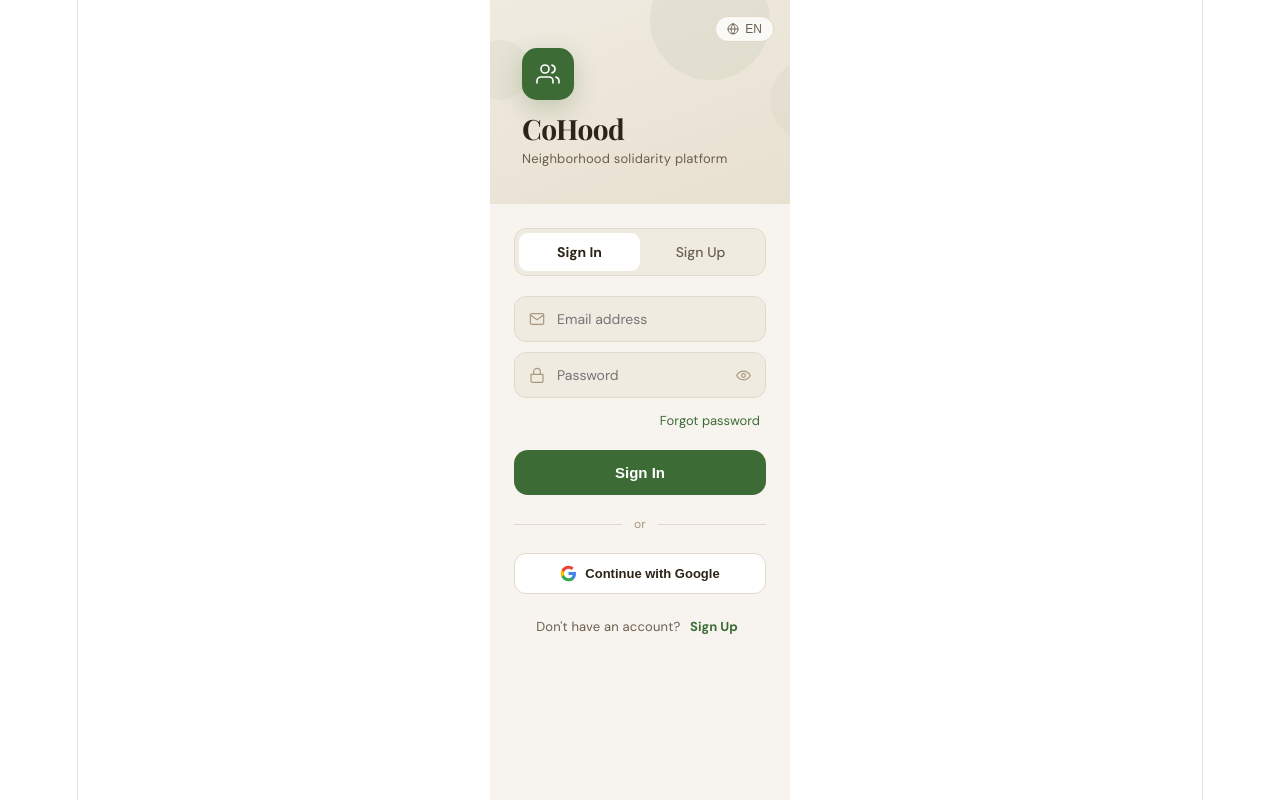
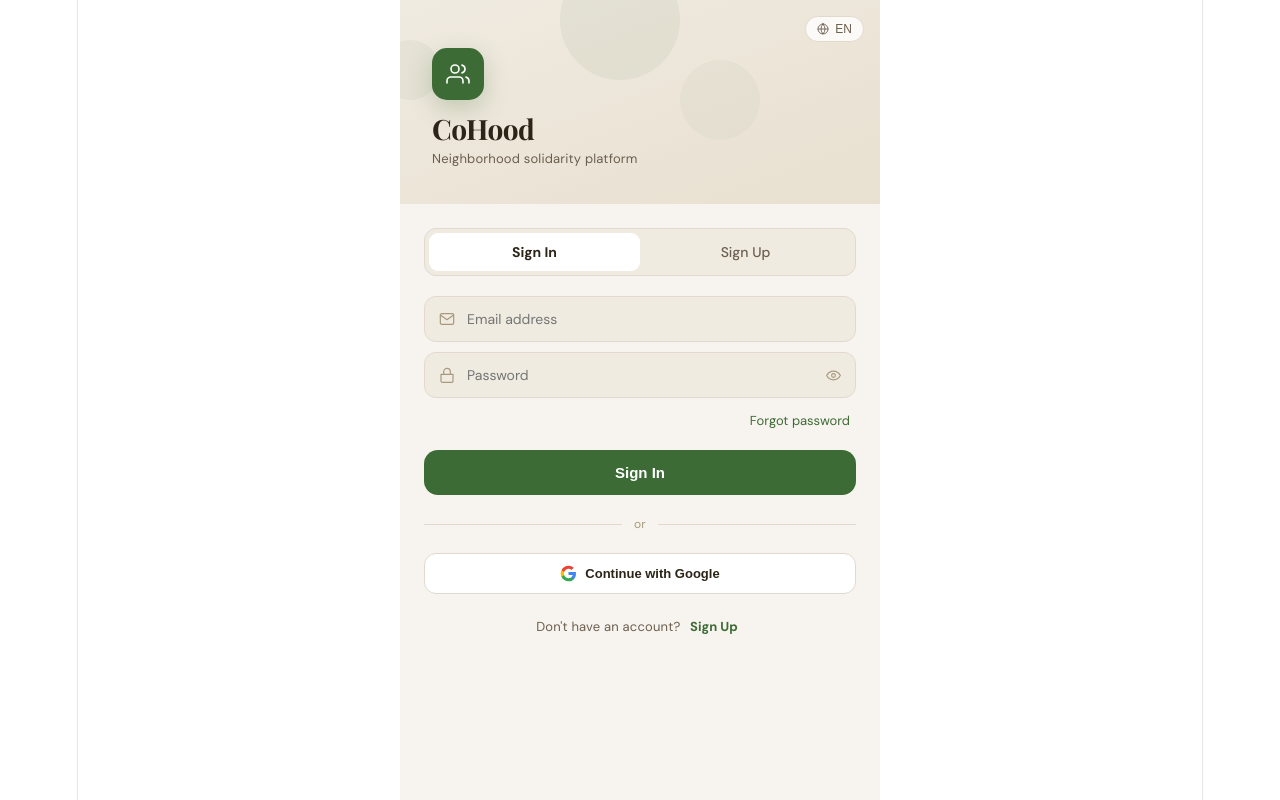
Before and after one commit to wn4d5yw5th-oss/cohood, a React (Vite) app: page / in a window 1280 px wide. Built offline with nearby package versions, Linux system fonts and the light colour scheme.

Commit message:
Ekran genisligi sorunu cozuldu

```diff
--- a/src/App.jsx
+++ b/src/App.jsx
@@ -372,7 +372,7 @@ function VerifyModal({ t, dm, onClose, onVerified }) {
 }
 
 const Wrap = ({ children }) => (
-    <div style={{ minHeight:"100vh", background:"#F7F4EF", fontFamily:"DM Sans,sans-serif", maxWidth:480, margin:"0 auto", display:"flex", flexDirection:"column", position:"relative" }}>
+    <div style={{ minHeight:"100vh", background:"#F7F4EF", fontFamily:"DM Sans,sans-serif", width:"100%", maxWidth:480, margin:"0 auto", display:"flex", flexDirection:"column", position:"relative" }}>
       <link href="https://fonts.googleapis.com/css2?family=DM+Sans:opsz,wght@9..40,400;9..40,500;9..40,600;9..40,700&family=Playfair+Display:wght@600;700&display=swap" rel="stylesheet"/>
       {children}
     </div>
@@ -863,7 +863,7 @@ const filtPosts = allPosts.filter(p=>{
   );
 
   return (
-    <div style={{ minHeight:"100vh", background:bg, fontFamily:"DM Sans,sans-serif", maxWidth:480, margin:"0 auto", display:"flex", flexDirection:"column" }}>
+    <div style={{ minHeight:"100vh", background:bg, fontFamily:"DM Sans,sans-serif", width:"100%", maxWidth:480, margin:"0 auto", display:"flex", flexDirection:"column" }}>
       <link href="https://fonts.googleapis.com/css2?family=DM+Sans:opsz,wght@9..40,400;9..40,500;9..40,600;9..40,700&family=Playfair+Display:wght@600;700&display=swap" rel="stylesheet"/>
       <div style={{ background:dm?"#1A1510":"#fff", borderBottom:"1px solid "+bdr, padding:"13px 18px", display:"flex", alignItems:"center", justifyContent:"space-between", position:"sticky", top:0, zIndex:50 }}>
         <div style={{ display:"flex", alignItems:"center", gap:10 }}>
--- a/src/index.css
+++ b/src/index.css
@@ -55,8 +55,8 @@ body {
 }
 
 #root {
-  width: 1126px;
-  max-width: 100%;
+  width: 100%;
+  max-width: 1126px;
   margin: 0 auto;
   text-align: left;
   border-inline: 1px solid var(--border);
```
